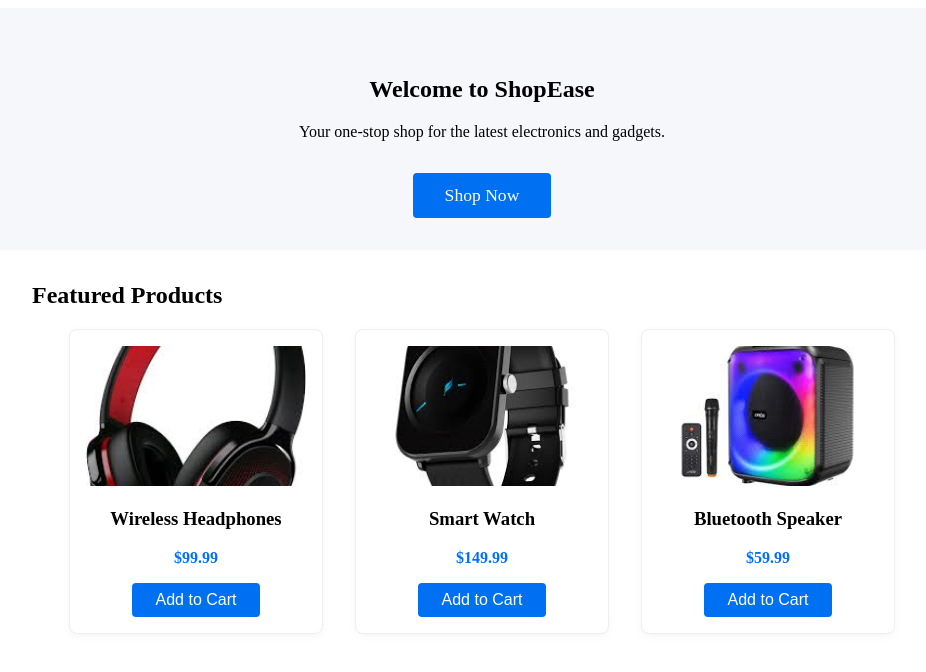
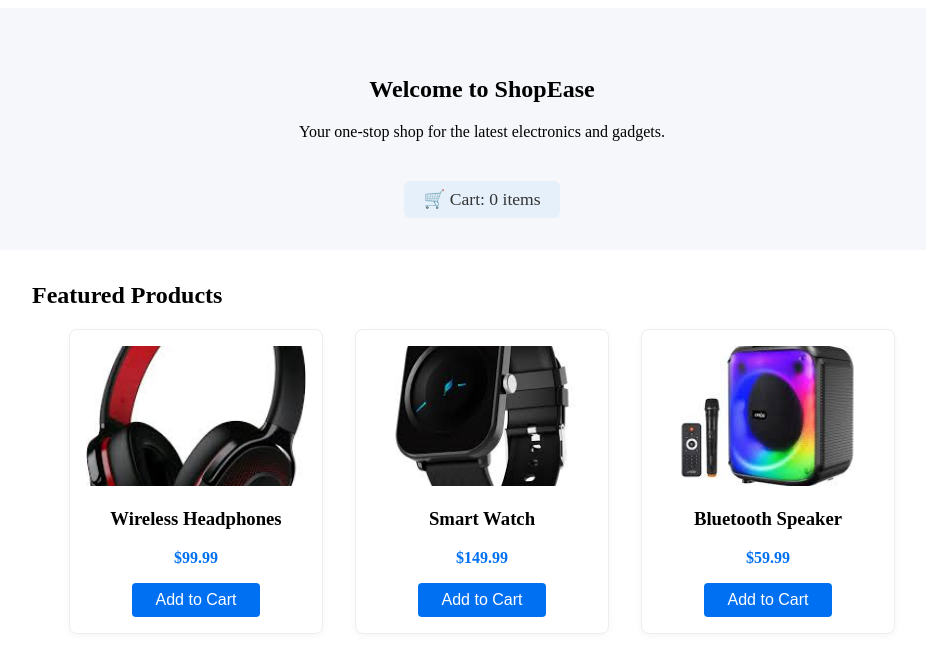
Before and after one commit to shashwathuchil/e-commerce-SvelteKit, a SvelteKit app: page / in a window 1280 px wide. Shown: the top 672 px of the page, without its empty margins (158-1084 px from the left). Built offline with nearby package versions, Linux system fonts and the light colour scheme.

Commit message:
Add cart summary display to the hero section and clean up imports

```diff
--- a/src/routes/+page.svelte
+++ b/src/routes/+page.svelte
@@ -1,16 +1,17 @@
 <script>
   import ProductCard from '$lib/ProductCard.svelte';
-  import { featuredProducts } from '$lib/stores.js';
-  import { get } from 'svelte/store';
-
-  console.log("Store Get",get(featuredProducts));
+  import { featuredProducts, cart } from '$lib/stores.js';
 </script>
 
 <section class="hero">
   <h1>Welcome to ShopEase</h1>
   <p>Your one-stop shop for the latest electronics and gadgets.</p>
-  <a href="/shop" class="shop-btn">Shop Now</a>
+  <!-- <a href="/shop" class="shop-btn">Shop Now</a> -->
+  <div class="cart-summary">
+    🛒 Cart: {$cart.length} item{($cart.length === 1 ? '' : 's')}
+  </div>
 </section>
+
 
 <section class="featured">
   <h2>Featured Products</h2>
@@ -22,6 +23,16 @@
 </section>
 
 <style>
+
+.cart-summary {
+    margin-top: 1.5rem;
+    font-size: 1.1rem;
+    color: #333;
+    background: #e6f0fa;
+    display: inline-block;
+    padding: 0.5rem 1.2rem;
+    border-radius: 6px;
+  }
   .hero {
     text-align: center;
     padding: 3rem 1rem 2rem 1rem;
@@ -53,4 +64,13 @@
     flex-wrap: wrap;
     justify-content: center;
   }
+  .cart-summary {
+    margin-top: 1.5rem;
+    font-size: 1.1rem;
+    color: #333;
+    background: #e6f0fa;
+    display: inline-block;
+    padding: 0.5rem 1.2rem;
+    border-radius: 6px;
+  }
 </style>
```
